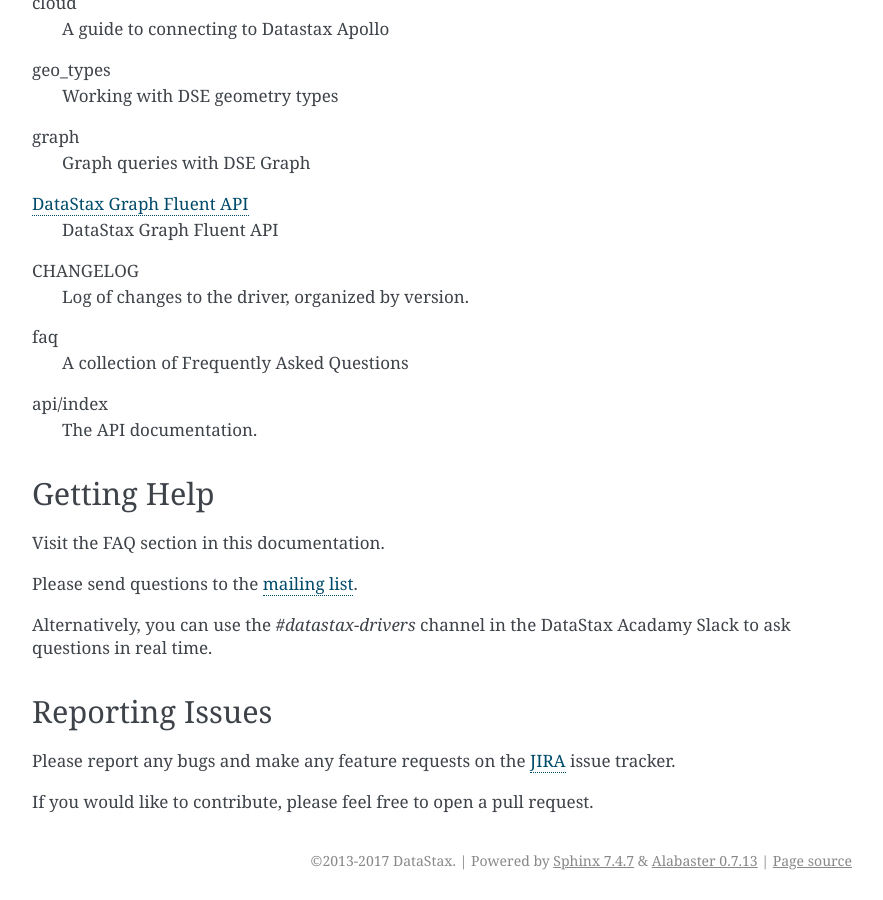
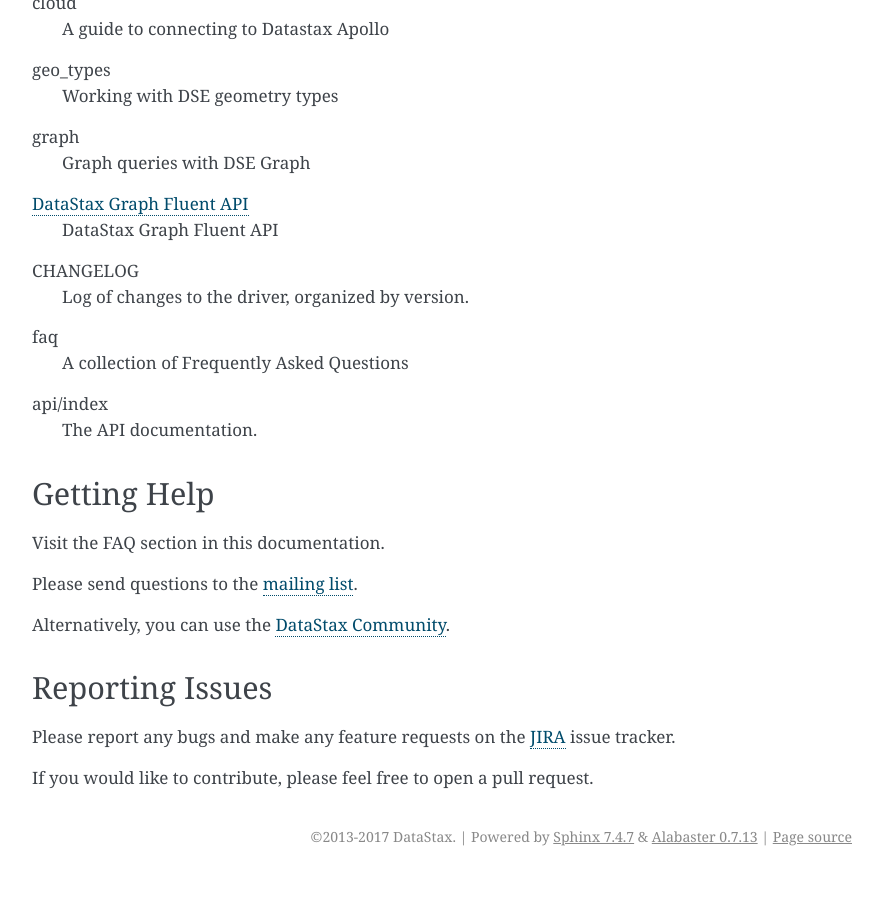
Before and after one commit to datastax/python-driver, a Sphinx documentation site: the page built from docs/index.rst, in a window 1280 px wide and 900 px high, scrolled down 1202 px. Shown: the whole window, without its empty margins (258-1141 px from the left). Built offline with Sphinx 7.4.7, drawn with Linux system fonts in a browser that asks for light colours; pages that are not in the unit, such as notebooks, are missing from menus; after the commit the page ends 2078 px from its top, so only the background shows below that.

Commit message:
docs: Slack Academy --> DataStax Community

```diff
--- a/README.rst
+++ b/README.rst
@@ -72,7 +72,7 @@
 ------------
 Your best options for getting help with the driver are the
 `mailing list <https://groups.google.com/a/lists.datastax.com/forum/#!forum/python-driver-user>`_
-and the ``#datastax-drivers`` channel in the `DataStax Academy Slack <https://academy.datastax.com/slack>`_.
+and the `DataStax Community <https://community.datastax.com>`_.
 
 License
 -------
--- a/docs/index.rst
+++ b/docs/index.rst
@@ -96,7 +96,7 @@
 
 Please send questions to the `mailing list <https://groups.google.com/a/lists.datastax.com/forum/#!forum/python-driver-user>`_.
 
-Alternatively, you can use the `#datastax-drivers` channel in the DataStax Acadamy Slack to ask questions in real time.
+Alternatively, you can use the `DataStax Community <https://community.datastax.com>`_.
 
 Reporting Issues
 ----------------
```
